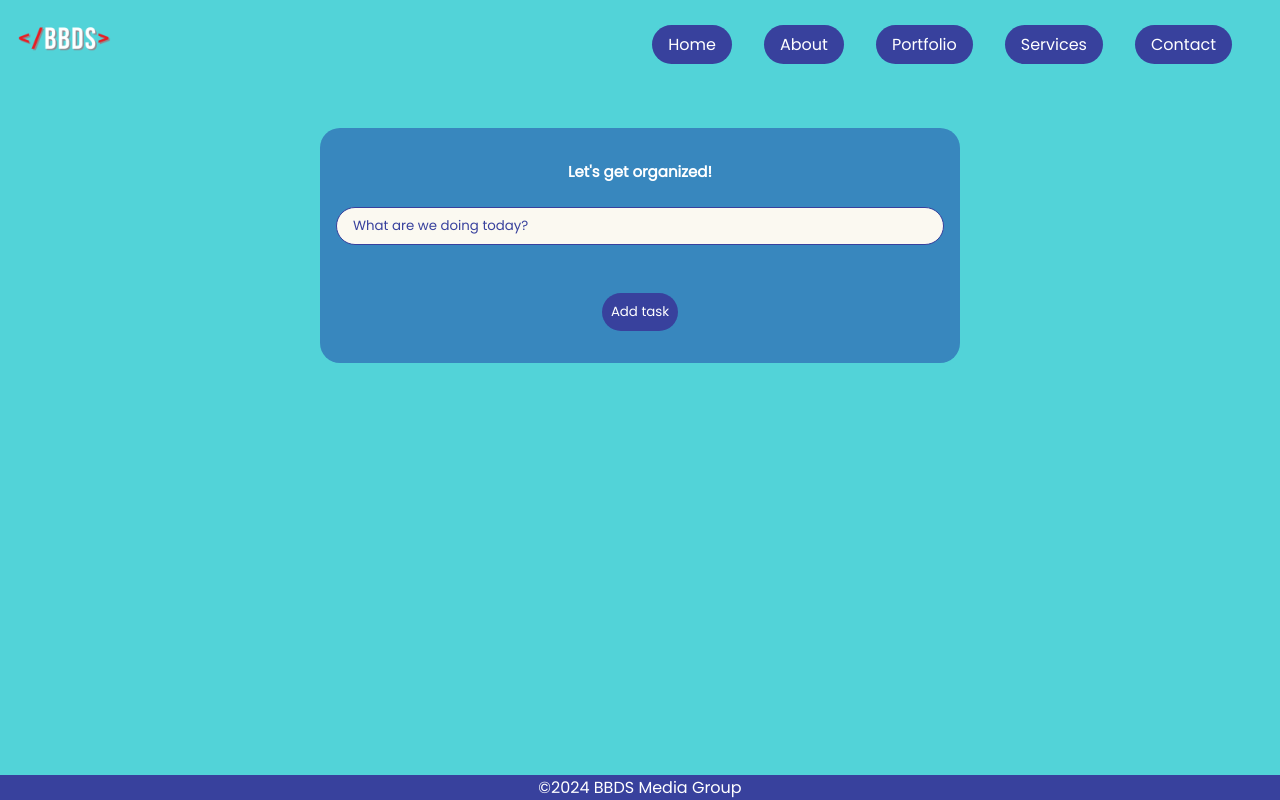
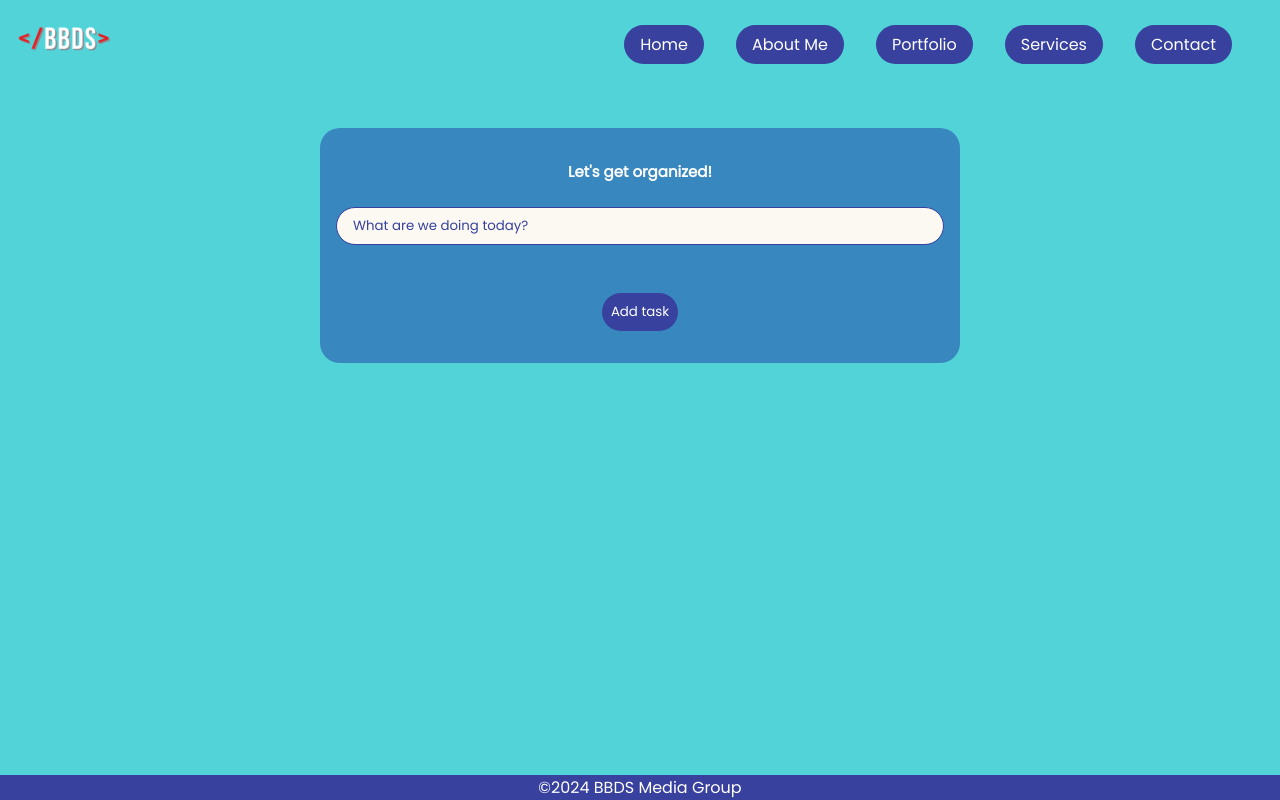
Before and after one commit to AnitaToRemember/todolist, a React (Vite) app: page / in a window 1280 px wide. Built offline with nearby package versions, Linux system fonts and the light colour scheme.

Commit message:
about me

```diff
--- a/src/components/Navbar.jsx
+++ b/src/components/Navbar.jsx
@@ -10,7 +10,7 @@ function Navbar() {
 
   const link = [
     { page: "Home", href: "/" },
-    { page: "About", href: "/about" },
+    { page: "About Me", href: "/about" },
     { page: "Portfolio", href: "/portfolio" },
     { page: "Services", href: "/services" },
     { page: "Contact", href: "/contact" },
```
